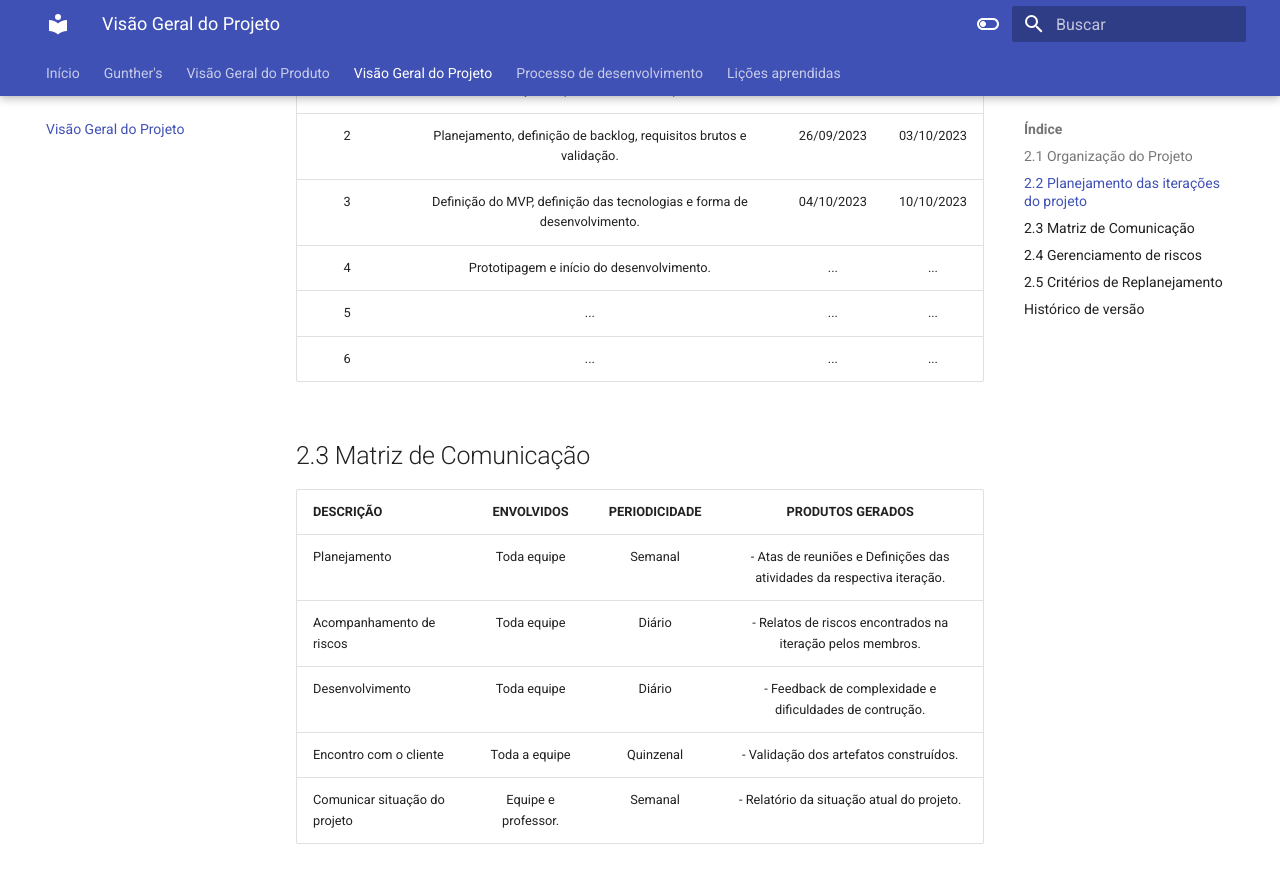
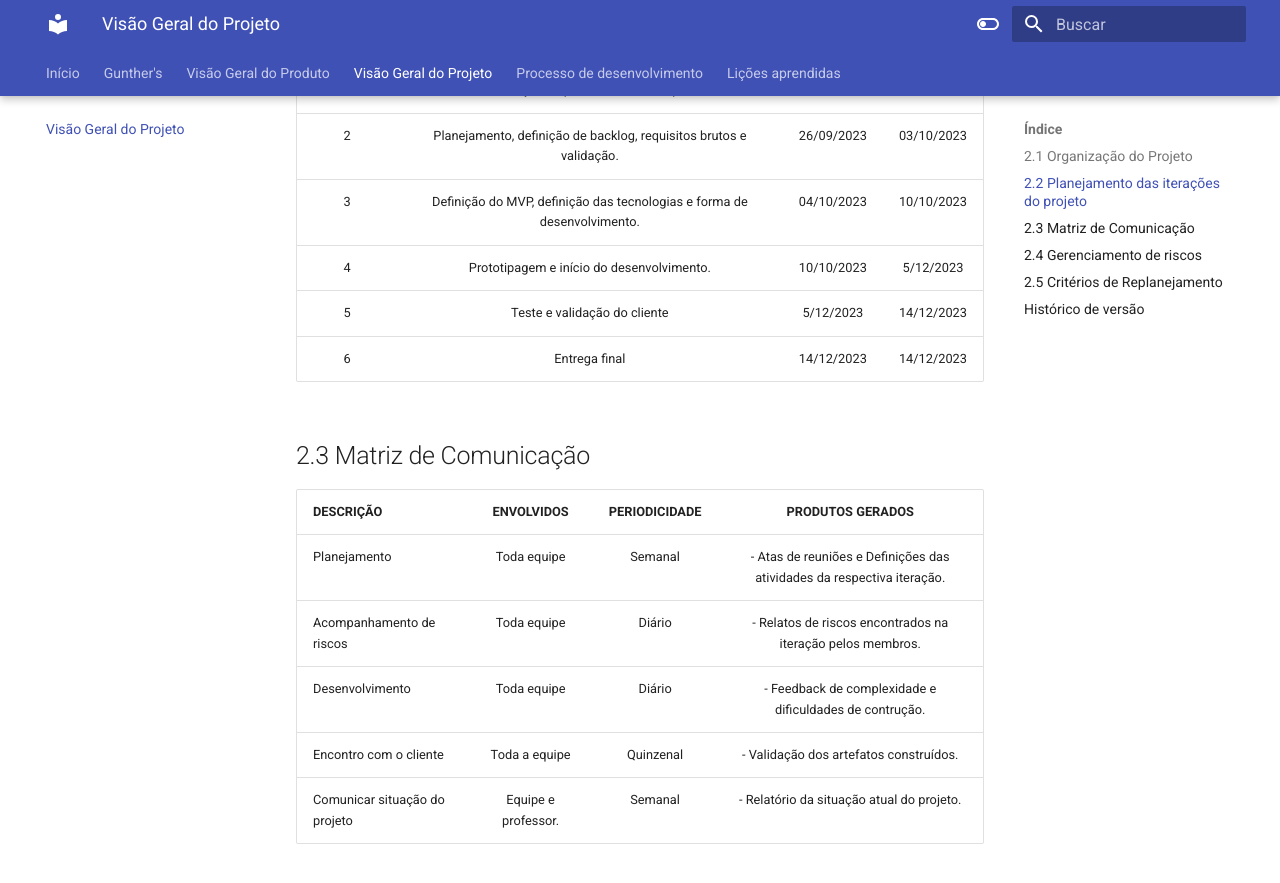
Before and after one commit to mdsreq-fga-unb/2023.2-CarteiraControl, an MkDocs documentation site: the page built from docs/VisaoProjeto.md, in a window 1280 px wide and 900 px high, scrolled down 934 px. Shown: the top 883 px of the window. Built offline with MkDocs 1.6.1 and Material for MkDocs 9.7.7, drawn with Linux system fonts in a browser that asks for light colours.

Commit message:
visão dois

```diff
--- a/docs/VisaoProjeto.md
+++ b/docs/VisaoProjeto.md
@@ -18,11 +18,11 @@ A tabela a seguir possui os integrantes definidos para cada divisão de atribui
 | **ITERAÇÃO**  |                           **PRODUTO(ENTREGAS)**                           | **INÍCIO**      |    **FIM**     |
 |:-------------:|:-------------------------------------------------------------------------:|:---------------:|:--------------:|
 |1              | Definição do produto e seu escopo.                                        |  05/09/2023     | 25/09/2023     |
-|2              | Planejamento, definição de backlog, requisitos brutos e validação.        |  26/09/2023     |03/10/2023|
-|3              | Definição do MVP, definição das tecnologias e forma de desenvolvimento.   | 04/10/2023| 10/10/2023|
-|4              | Prototipagem e início do desenvolvimento.                                 | ... |...|
-|5              |...|...|...|
-|6              |...|...|...|
+|2              | Planejamento, definição de backlog, requisitos brutos e validação.        |  26/09/2023     | 03/10/2023     |
+|3              | Definição do MVP, definição das tecnologias e forma de desenvolvimento.   | 04/10/2023 | 10/10/2023|
+|4              | Prototipagem e início do desenvolvimento.                                 | 10/10/2023 | 5/12/2023|
+|5              |Teste e validação do cliente|5/12/2023|14/12/2023|
+|6              |Entrega final|14/12/2023|14/12/2023|
 
 ## 2.3 Matriz de Comunicação
 
```
